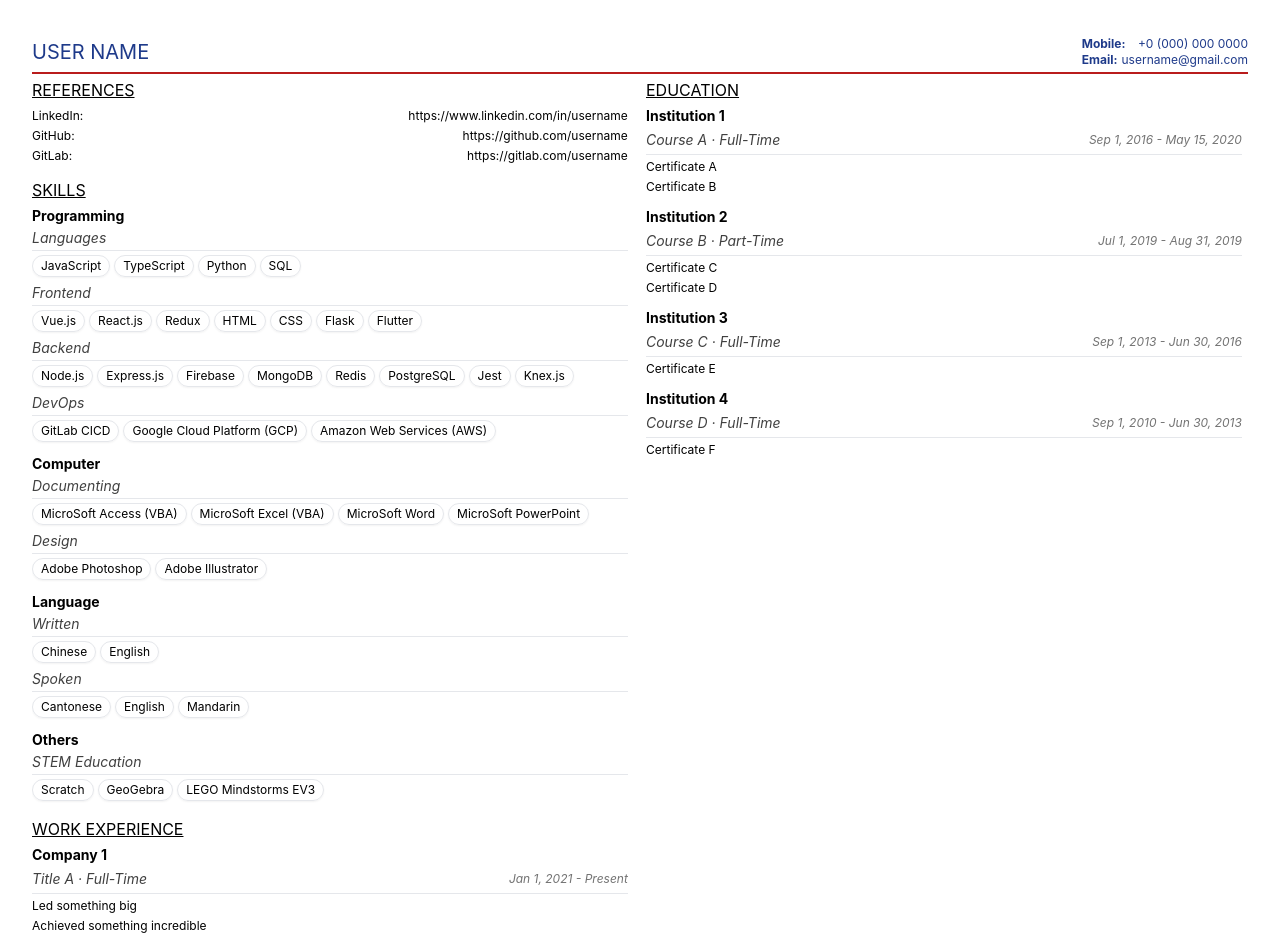
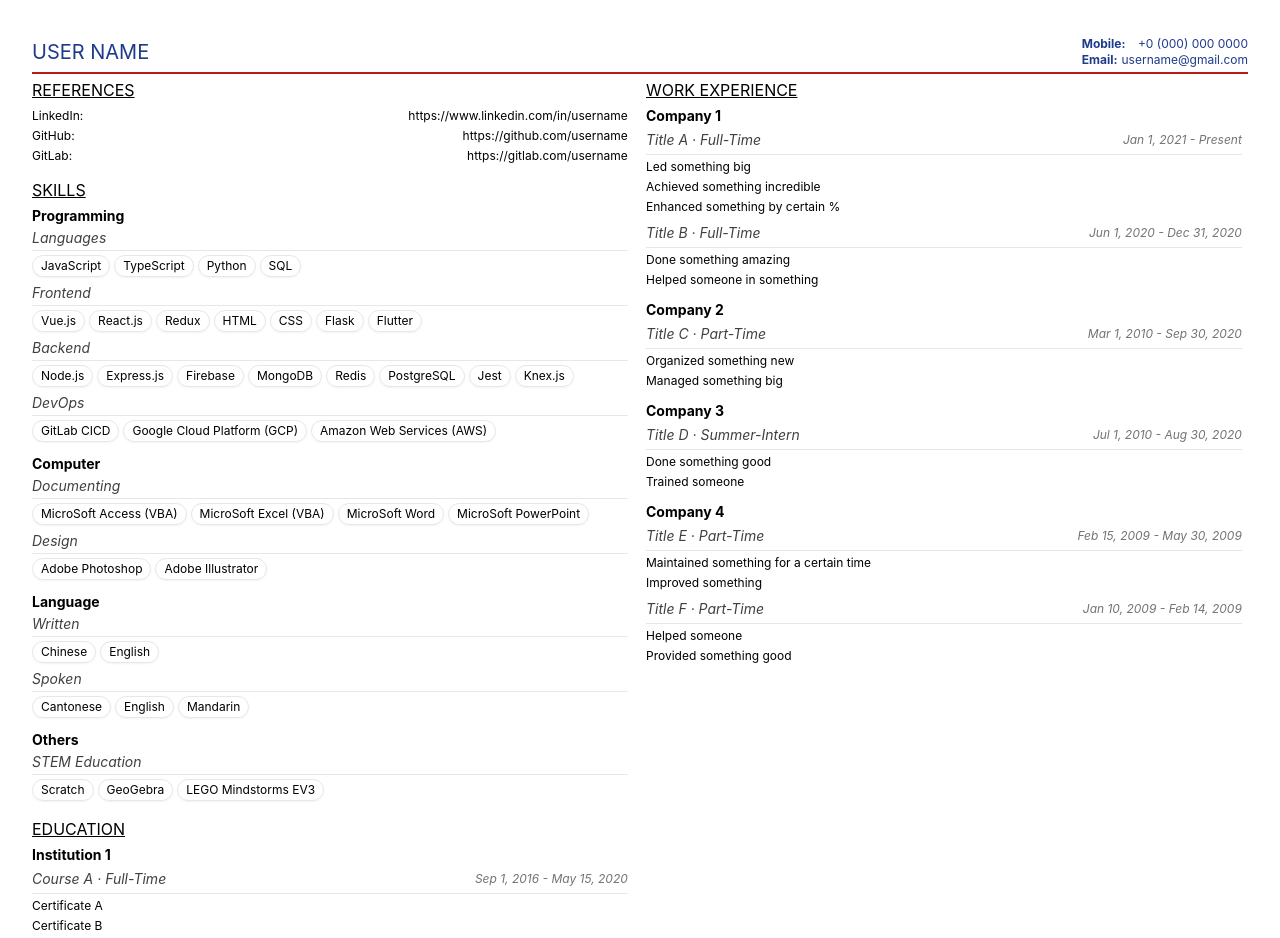
Before and after one commit to louvrecly/cv-generator-next, a Next.js app: page / in a window 1280 px wide. Shown: the top 938 px of the page. Built offline with nearby package versions, Linux system fonts and the light colour scheme.

Commit message:
Swap WorkExperienceSection with EducationSection on home page

```diff
--- a/pages/index.js
+++ b/pages/index.js
@@ -1,20 +1,20 @@
 import { useUserContext } from 'context/user'
 import { useReferencesContext } from 'context/references'
 import { useSkillsContext } from 'context/skills'
+import { useEducationContext } from 'context/education'
 import { useWorkExperienceContext } from 'context/workExperience'
-import { useEducationContext } from 'context/education'
 import UserInfoBar from 'components/UserInfoBar'
 import ReferencesSection from 'components/ReferencesSection'
 import SkillsSection from 'components/SkillsSection'
+import EducationSection from 'components/EducationSection'
 import WorkExperienceSection from 'components/WorkExperienceSection'
-import EducationSection from 'components/EducationSection'
 
 export default function Home() {
   const [user, setUser] = useUserContext()
   const [references, setReferences] = useReferencesContext()
   const [skills, setSkills] = useSkillsContext()
+  const [education, setEducation] = useEducationContext()
   const [workExperience, setWorkExperience] = useWorkExperienceContext()
-  const [education, setEducation] = useEducationContext()
 
   return (
     <div className="mx-8 py-8 h-full md:h-[1485px] md:flex md:flex-col md:overflow-hidden">
@@ -25,9 +25,9 @@ export default function Home() {
 
         <SkillsSection skills={skills} setSkills={setSkills} />
 
+        <EducationSection education={education} setEducation={setEducation} />
+
         <WorkExperienceSection workExperience={workExperience} setWorkExperience={setWorkExperience} />
-
-        <EducationSection education={education} setEducation={setEducation} />
       </div>
     </div>
   )
```
